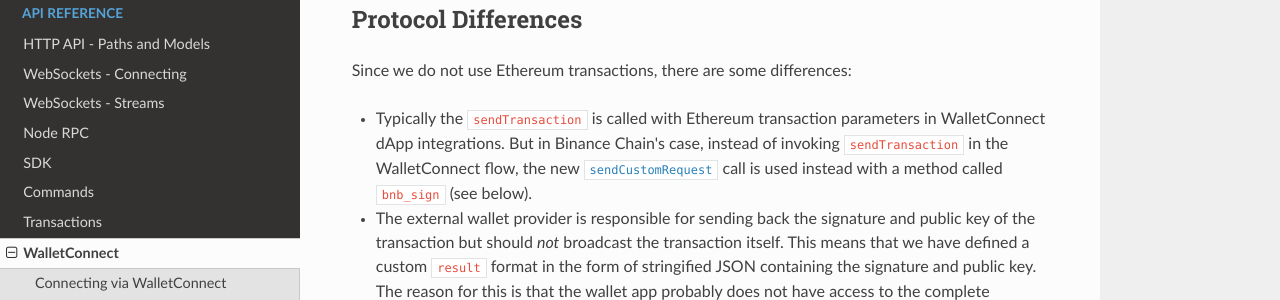
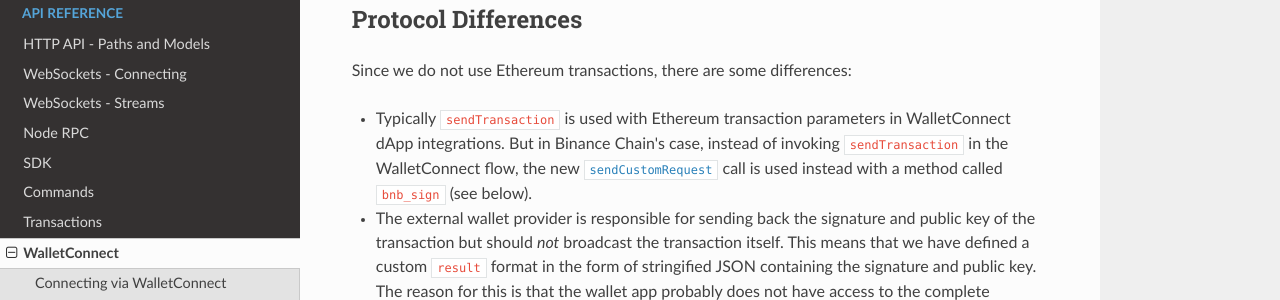
Before and after one commit to yash-sharma1/docs-site, an MkDocs documentation site: the page built from docs/walletconnect.md, in a window 1280 px wide and 900 px high, scrolled down 355 px. Shown: the part 149-449 px from the top of the window. Built offline with MkDocs 1.6.1, drawn with Linux system fonts in a browser that asks for light colours; nearby versions of some CDN libraries.

Commit message:
WalletConnect update

```diff
--- a/docs/walletconnect.md
+++ b/docs/walletconnect.md
@@ -14,7 +14,7 @@
 
 Since we do not use Ethereum transactions, there are some differences:
 
-* Typically the `sendTransaction` is called with Ethereum transaction parameters in WalletConnect dApp integrations. But in Binance Chain's case, instead of invoking `sendTransaction` in the WalletConnect flow, the new [`sendCustomRequest`](https://docs.walletconnect.org/client-sdk#send-custom-request) call is used instead with a method called `bnb_sign` (see below).
+* Typically `sendTransaction` is used with Ethereum transaction parameters in WalletConnect dApp integrations. But in Binance Chain's case, instead of invoking `sendTransaction` in the WalletConnect flow, the new [`sendCustomRequest`](https://docs.walletconnect.org/client-sdk#send-custom-request) call is used instead with a method called `bnb_sign` (see below).
 
 * The external wallet provider is responsible for sending back the signature and public key of the transaction but should _not_ broadcast the transaction itself. This means that we have defined a custom `result` format in the form of stringified JSON containing the signature and public key. The reason for this is that the wallet app probably does not have access to the complete serialized binary form of the transaction (as this requires Amino encoding).
 
```
